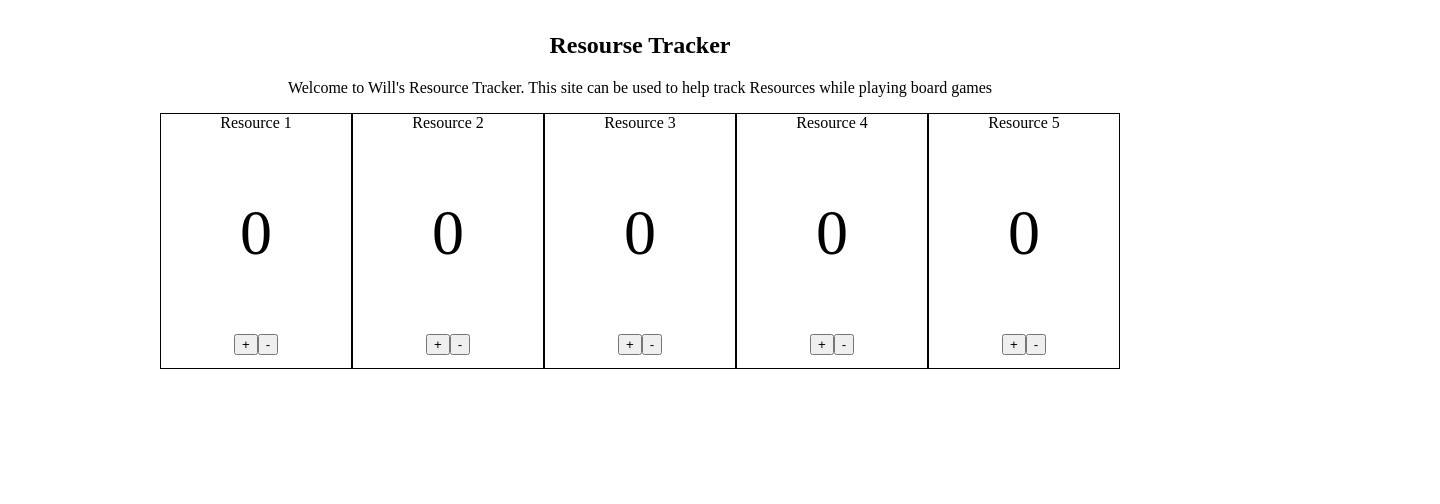
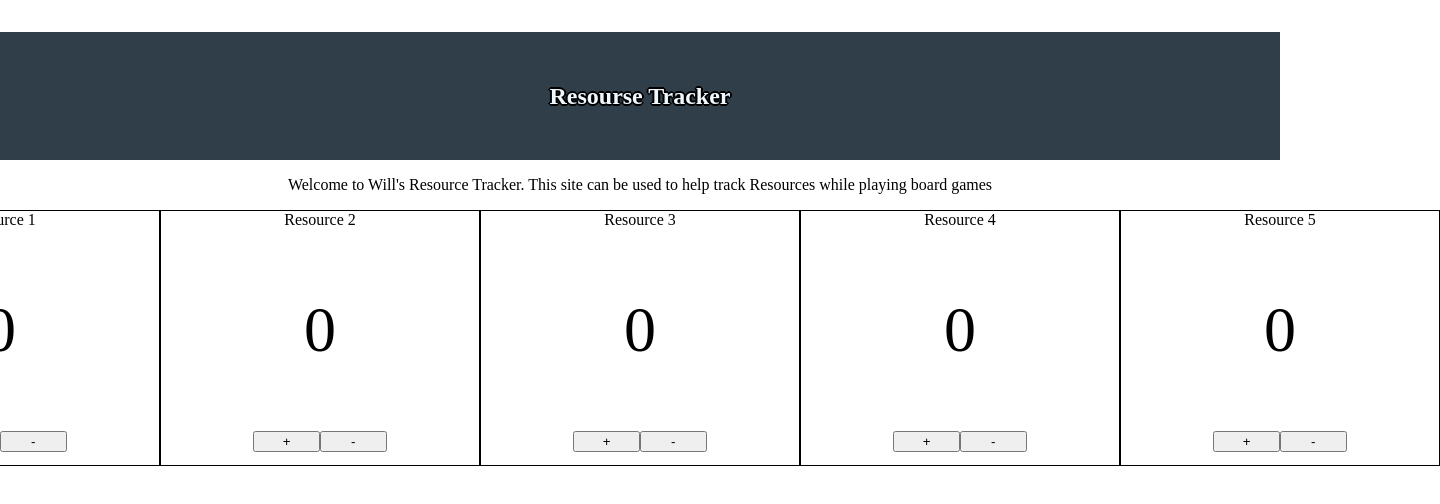
Before and after one commit to William-Laker/Resource-Counter, a website: page client/index.html in a window 1280 px wide. Shown: the whole page, 1440 px wide, since content can reach past the window. Drawn offline with Linux system fonts and the light colour scheme.

Commit message:
significant styling

```diff
--- a/client/index.html
+++ b/client/index.html
@@ -6,11 +6,10 @@
 <script type = "module" src="index.mjs"></script>
 
 <body>
-    <article>
+    <header id = "header">
         <h1> Resourse Tracker </h1>
-        <p id = info> Welcome to Will's Resource Tracker. This site can be used to help track Resources while playing board games </p>
-    </article>
-
+    </header>
+    <p id = info> Welcome to Will's Resource Tracker. This site can be used to help track Resources while playing board games </p>
     <main id ="main">
 
 
--- a/client/style.css
+++ b/client/style.css
@@ -1,12 +1,27 @@
+h1 {
+    color: aliceblue;
+    font-size: 150%;
+    text-shadow: 2px 0 #000, -2px 0 #000, 0 2px #000, 0 -2px #000,
+    1px 1px #000, -1px -1px #000, 1px -1px #000, -1px 1px #000; /* https://stackoverflow.com/questions/13426875/text-border-using-css-border-around-text */
+
+}
+
 body {
     text-align: center;
     margin: 2em auto;
 }
 
+#header {
+    height: 8em;
+	line-height: 8em;
+	text-align: center;
+	background: #303e49;
+}
+
 main {
     text-align: center;
     display: grid;
-    grid-template-columns: repeat(5, 12em);
+    grid-template-columns: repeat(5, 20em);
     grid-template-rows: repeat(1, 16em);
     align-content: center;
     justify-content: center;
@@ -17,6 +32,14 @@ main {
     border-width: 0.1em;
 }
 
+#add1, #add2, #add3, #add4, #add5 {
+    width: 5em;
+}
+
+#sub1, #sub2, #sub3, #sub4, #sub5 {
+    width: 5em;
+}
+
 p {
     font-size: 4em;
 }
```
